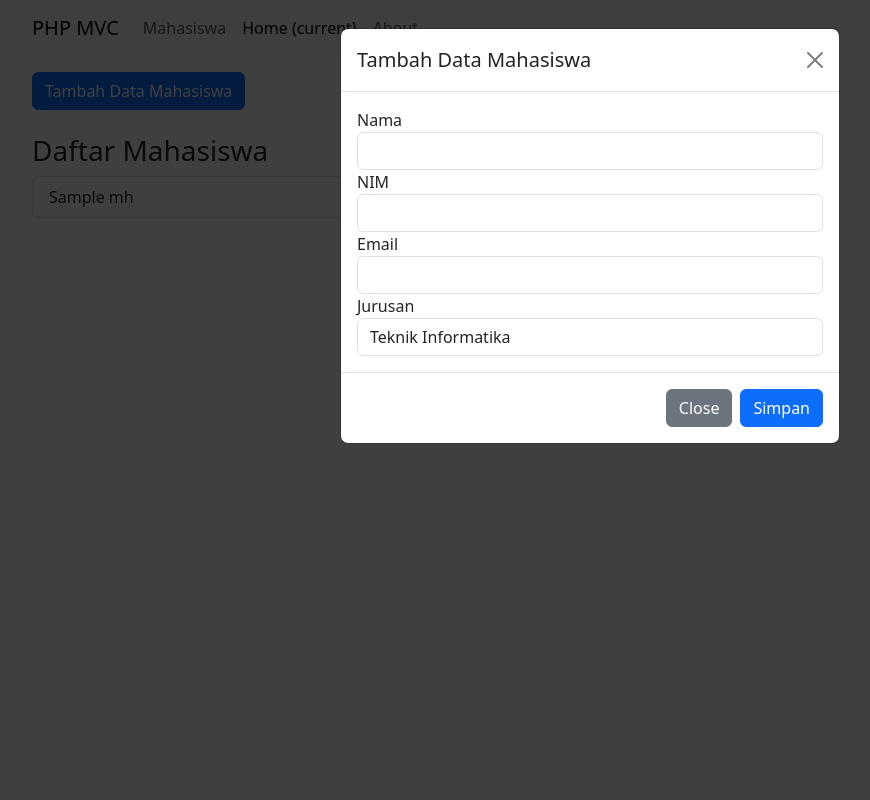
After one commit to vearmunn-dev/PW20201_192101020, a PHP site: the page made by phpmvc/app/views/mahasiswa/index.php in a window 1280 px wide, after a click on "Tambah Data Mahasiswa". The commit adds this page. Shown: the whole page, without its empty margins (50-920 px from the left). Run offline with PHP 8.4, Linux system fonts and the light colour scheme; the template is opened without the code that fills it: most values are stand-ins (such as "Sample title", 1, 10 or a date in 2020); some libraries are stand-ins or nearby versions.

Commit message:
Tugas 10 dan 11

```diff
--- a/phpmvc/app/core/Constants.php
+++ /dev/null
@@ -1,4 +0,0 @@
-<?php
-
-define('BASEURL', 'http://localhost/PW20201_192101020/phpmvc/public');
-?>
--- a/phpmvc/app/init.php
+++ b/phpmvc/app/init.php
@@ -1,5 +1,7 @@
 <?php
 require_once 'core/App.php';
 require_once 'core/Controller.php';
-require_once 'core/Constants.php';
+require_once 'core/Database.php';
+require_once 'config/config.php';
+require_once 'core/Flasher.php';
 ?>
--- /dev/null
+++ b/phpmvc/app/views/mahasiswa/index.php
@@ -0,0 +1,96 @@
+<head>
+    <link rel="stylesheet" href="plugins/bootstrap/css/bootstrap.css">
+
+    <script src="js/jquery/jquery-3.1.0.js"></script>
+    <script src="plugins/bootstrap/js/bootstrap.min.js"></script>
+</head>
+
+<div class="container mt-3">
+<div class="row">
+<div class="col-6">
+
+<div class="row">
+<div class="col-lg-6">
+<?php Flasher::flash(); ?>
+</div>
+</div>
+<!-- Button trigger modal -->
+
+<button type="button" class="btn btn-primary" data-bs-toggle="modal" data-bs-target="#formModal">
+
+Tambah Data Mahasiswa
+</button>
+
+
+<!-- Modal -->
+<div class="modal fade" id="formModal" tabindex="-1" aria-labelledby="judlModal" aria-hidden="true">
+
+<div class="modal-dialog">
+<div class="modal-content">
+<div class="modal-header">
+<h5 class="modal-title" id="judulModal">Tambah Data Mahasiswa</h5>
+
+<button type="button" class="btn-close" data-bs-dismiss="modal" aria-
+label="Close"></button>
+
+</div>
+<div class="modal-body">
+<form action="<?= BASEURL; ?>/mahasiswa/tambah" method="post">
+<div class="form-group">
+<label for="nama">Nama</label>
+<input type="text" class="form-control" id="nama" name="nama">
+</div>
+<div class="form-group">
+<label for="nim">NIM</label>
+<input type="number" class="form-control" id="nim" name="nim">
+</div>
+<div class="form-group">
+<label for="email">Email</label>
+<input type="email" class="form-control" id="email" name="email">
+</div>
+<div class="form-group">
+<label for="jurusan">Jurusan</label>
+<select class="form-control" name="jurusan" id="jurusan">
+<option value="Teknik Informatika">Teknik Informatika</option>
+<option value="Sistem Informasi">Sistem Informasi</option>
+<option value="Teknik Industri">Teknik Industri</option>
+<option value="Teknik Kimia">Teknik Kimia</option>
+
+<option value="Teknik Elektro">Teknik Elektro</option>
+</select>
+</div>
+</div>
+<div class="modal-footer">
+
+<button type="button" class="btn btn-secondary" data-bs-dismiss="modal">Close</button>
+
+<button type="submit" class="btn btn-primary">Simpan</button>
+</form>
+</div>
+</div>
+</div>
+</div>
+
+
+
+
+
+<br><br>
+<h3>Daftar Mahasiswa</h3>
+<ul class="list-group">
+<?php foreach ($data['mhs'] as $mhs) : ?>
+
+<li class="list-group-item list-group-item d-flex justify-content-between align-items-center">
+
+<?= $mhs['nama']; ?>
+<a href="<?= BASEURL; ?>/mahasiswa/detail/<?= $mhs['id']; ?>" class="badge badge-primary">detail</a>
+</li>
+<?php endforeach; ?>
+</ul>
+</div>
+</div>
+</div>
+
+<script>
+    $("[data-toggle='modal']").modal();
+</script>
--- a/phpmvc/app/views/templates/header.php
+++ b/phpmvc/app/views/templates/header.php
@@ -11,16 +11,14 @@
 <div class="container">
 <a class="navbar-brand" href="<?= BASEURL; ?>">PHP MVC</a>
 
-<button class="navbar-toggler" type="button" data-toggle="collapse" data-
-target="#navbarNavAltMarkup" aria-controls="navbarNavAltMarkup" aria-
-expanded="false" aria-label="Toggle navigation">
+<button class="navbar-toggler" type="button" data-toggle="collapse" data-target="#navbarNavAltMarkup" aria-controls="navbarNavAltMarkup" aria-expanded="false" aria-label="Toggle navigation">
 <span class="navbar-toggler-icon"></span>
 </button>
 <div class="collapse navbar-collapse" id="navbarNavAltMarkup">
 <div class="navbar-nav">
 
-<a class="nav-link active" href="<?= BASEURL; ?>">Home <span class="sr-
-only">(current)</span></a>
+<a class="nav-link" href="<?= BASEURL; ?>/mahasiswa">Mahasiswa</a>
+<a class="nav-link active" href="<?= BASEURL; ?>">Home <span class="sr-only">(current)</span></a>
 
 <a class="nav-link" href="<?= BASEURL; ?>/about">About</a>
 </div>
--- a/phpmvc/public/index.php
+++ b/phpmvc/public/index.php
@@ -1,6 +1,5 @@
 <?php
+if (!session_id()) session_start();
 require_once '../app/init.php';
-
 $app = new App;
-
 ?>
```
Also changed, not shown: phpmvc/app/config/config.php (added, +10 -0 lines), phpmvc/app/controllers/Home.php (+5 -4 lines), phpmvc/app/controllers/Mahasiswa.php (added, +36 -0 lines), phpmvc/app/core/Controller.php (+9 -4 lines), phpmvc/app/core/Database.php (added, +73 -0 lines), phpmvc/app/core/Flasher.php (added, +35 -0 lines), phpmvc/app/models/Mahasiswa_model.php (added, +37 -0 lines), phpmvc/app/models/User_model.php (added, +12 -0 lines), phpmvc/app/views/home/index.php (+4 -7 lines), phpmvc/app/views/mahasiswa/detail.php (added, +11 -0 lines).
